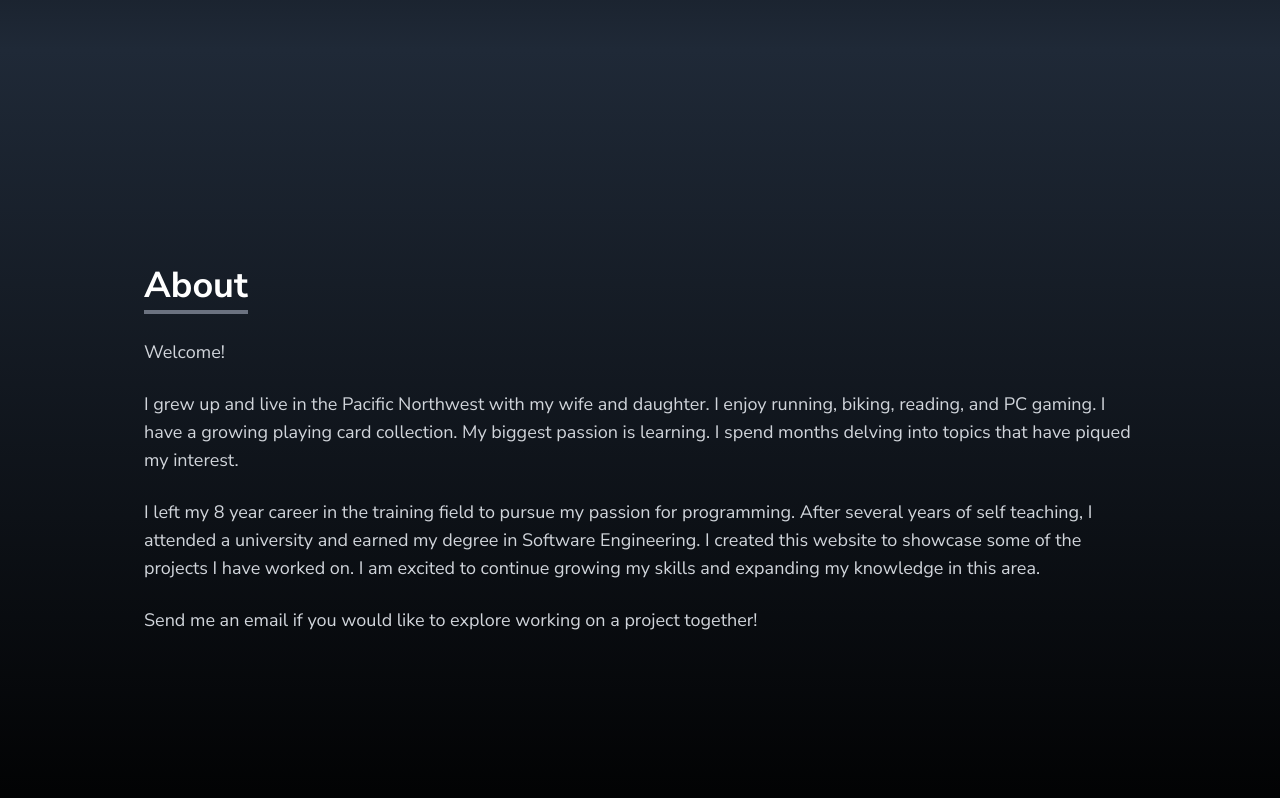
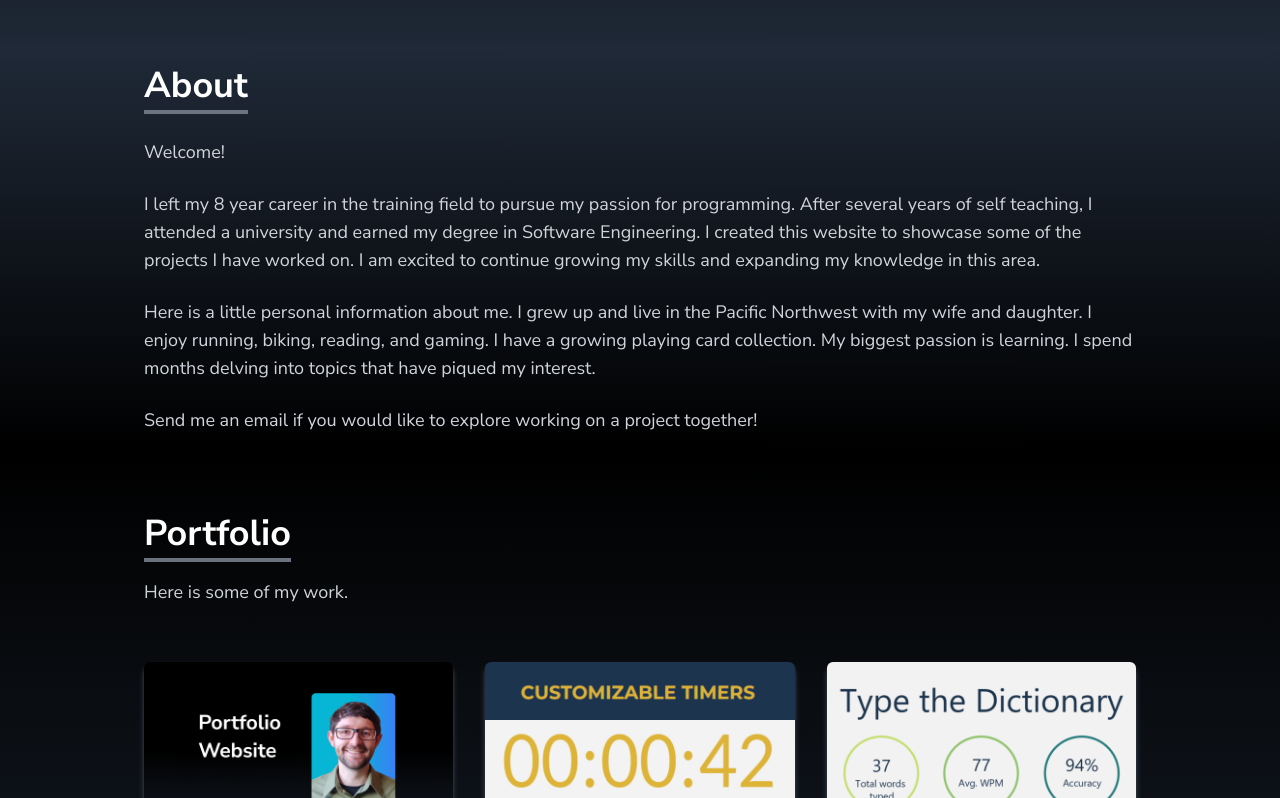
Before and after one commit to AndrewJCate/andrewjcate.github.io, a React (Create React App) app: page / in a window 1280 px wide. Shown: the part 750-1548 px from the top of the page. Built offline with nearby package versions, Linux system fonts and the light colour scheme; a web font is replaced by a local one.

Commit message:
Adds About copy

```diff
--- a/src/components/About.jsx
+++ b/src/components/About.jsx
@@ -2,8 +2,8 @@ import React from 'react'
 
 const About = () => {
   return (
-    <div name='about' className='w-full h-dvh bg-gradient-to-b from-gray-800 to-black text-white'>
-        <div className='max-w-screen-lg p-4 mx-auto flex flex-col justify-center w-full h-full'>
+    <div name='about' className='w-full h-full bg-gradient-to-b from-gray-800 to-black text-white'>
+        <div className='max-w-screen-lg p-4 mx-auto flex flex-col justify-center '>
 
             <div className='pb-8'>
                 <p className='text-4xl font-bold inline border-b-4 border-gray-500'>About</p>
@@ -13,11 +13,11 @@ const About = () => {
 
             <br></br>
 
-            <p className='text-gray-300 text-lg'>I grew up and live in the Pacific Northwest with my wife and daughter. I enjoy running, biking, reading, and PC gaming. I have a growing playing card collection. My biggest passion is learning. I spend months delving into topics that have piqued my interest.</p>
+            <p className='text-gray-300 text-lg'>I left my 8 year career in the training field to pursue my passion for programming. After several years of self teaching, I attended a university and earned my degree in Software Engineering. I created this website to showcase some of the projects I have worked on. I am excited to continue growing my skills and expanding my knowledge in this area.</p>
 
             <br></br>
 
-            <p className='text-gray-300 text-lg'>I left my 8 year career in the training field to pursue my passion for programming. After several years of self teaching, I attended a university and earned my degree in Software Engineering. I created this website to showcase some of the projects I have worked on. I am excited to continue growing my skills and expanding my knowledge in this area.</p>
+            <p className='text-gray-300 text-lg'>Here is a little personal information about me. I grew up and live in the Pacific Northwest with my wife and daughter. I enjoy running, biking, reading, and gaming. I have a growing playing card collection. My biggest passion is learning. I spend months delving into topics that have piqued my interest.</p>
 
             <br></br>
 
```
